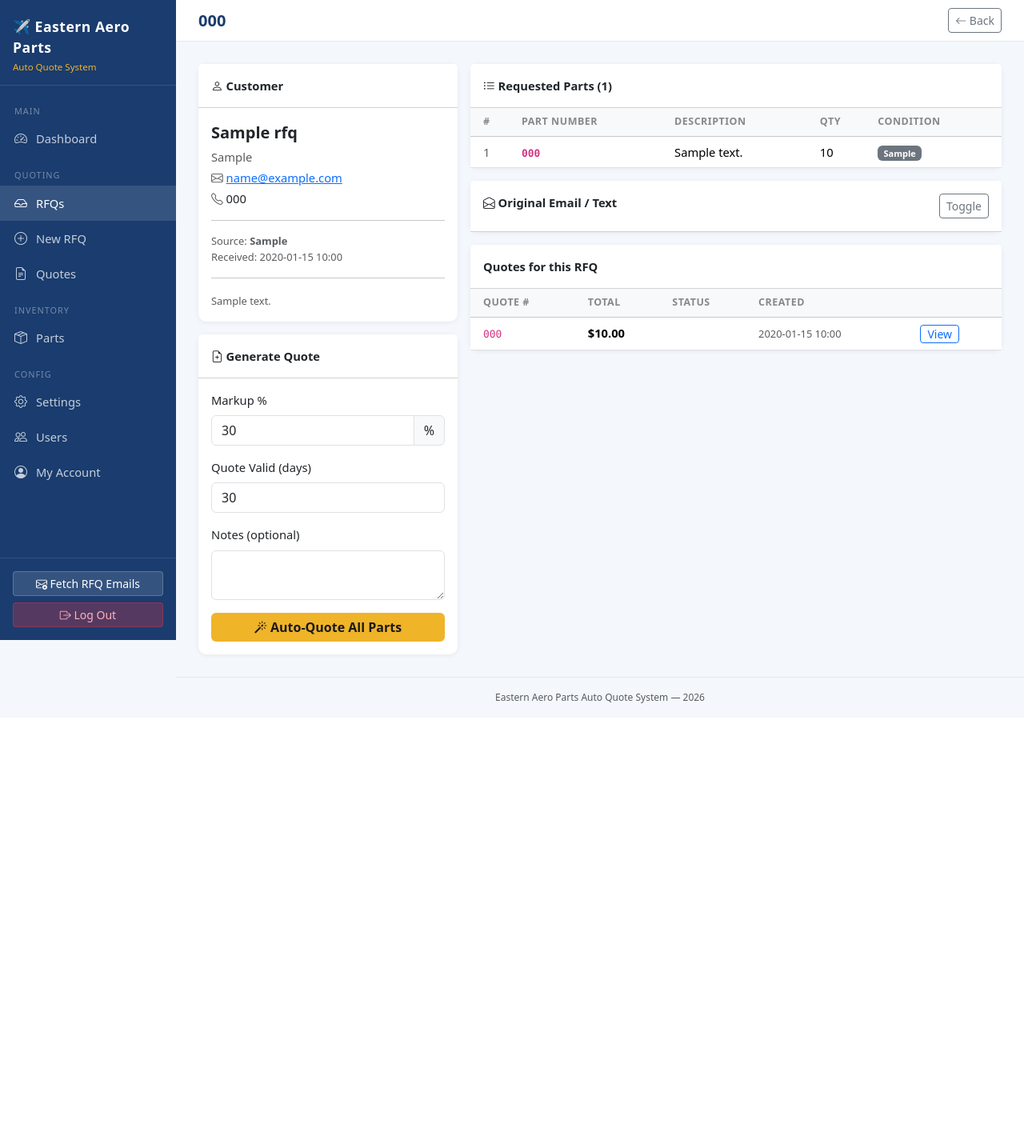
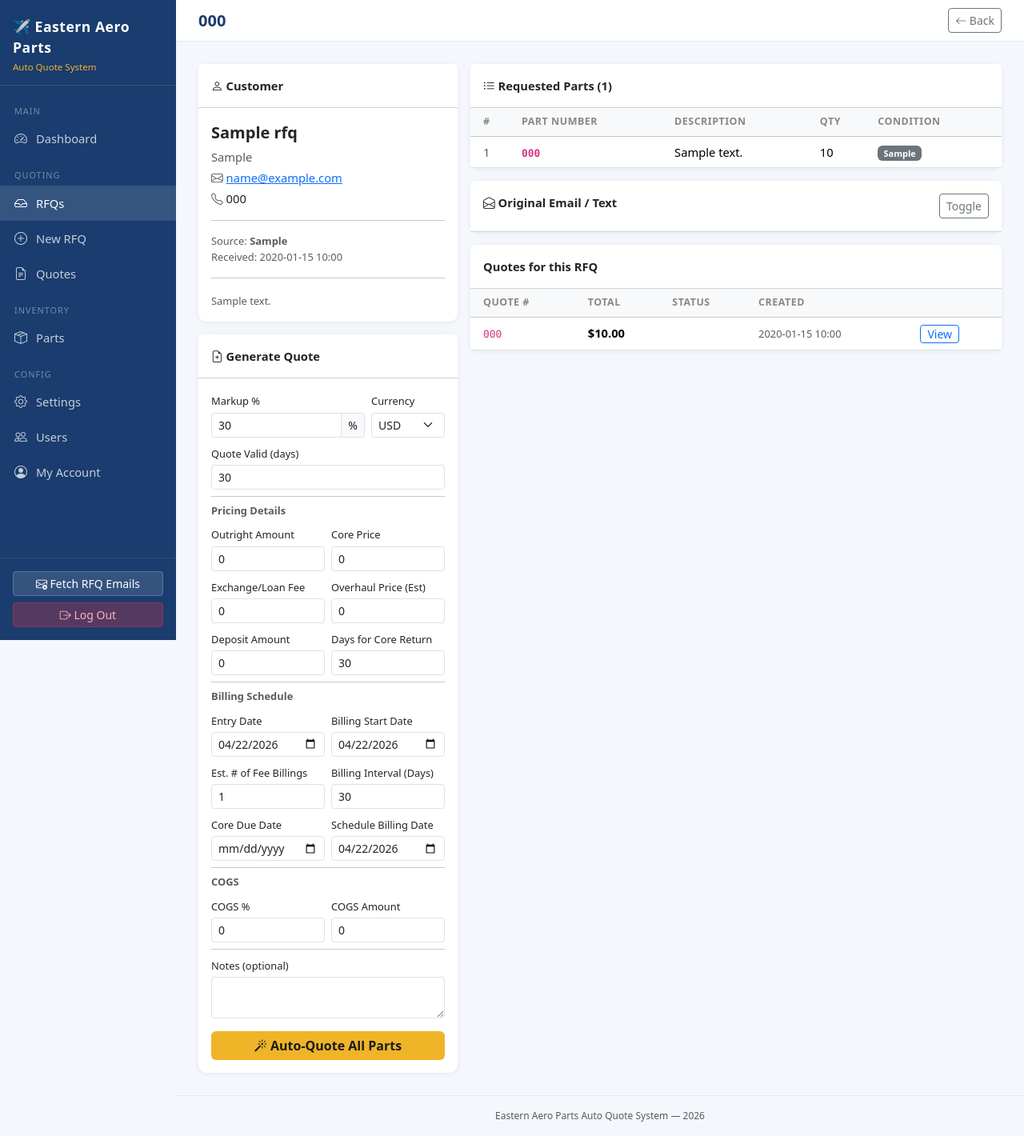
Before and after one commit to easternaeroparts-cyber/auto-quote, a Flask app: page /rfqs/1 in a window 1280 px wide. Shown: the whole page at 80% size. Before the commit the page ends 879 px from the top, so only its background shows below. Run offline with Flask 3, Linux system fonts and the light colour scheme; a user stored in the database is signed in; data comes from the database, SQL or seed files in the repository; tables that the repository leaves empty hold one stand-in row (values such as "Sample post").

Commit message:
Add files via upload

```diff
--- a/app.py
+++ b/app.py
@@ -124,16 +124,32 @@ def init_db():
         );
 
         CREATE TABLE IF NOT EXISTS quotes (
-            id             INTEGER PRIMARY KEY AUTOINCREMENT,
-            quote_number   TEXT UNIQUE,
-            rfq_id         INTEGER,
-            status         TEXT DEFAULT 'draft',
-            markup_percent REAL DEFAULT 30,
-            total_amount   REAL DEFAULT 0,
-            notes          TEXT,
-            valid_days     INTEGER DEFAULT 30,
-            created_at     TIMESTAMP DEFAULT CURRENT_TIMESTAMP,
-            sent_at        TIMESTAMP,
+            id                  INTEGER PRIMARY KEY AUTOINCREMENT,
+            quote_number        TEXT UNIQUE,
+            rfq_id              INTEGER,
+            status              TEXT DEFAULT 'draft',
+            markup_percent      REAL DEFAULT 30,
+            total_amount        REAL DEFAULT 0,
+            notes               TEXT,
+            valid_days          INTEGER DEFAULT 30,
+            currency            TEXT DEFAULT 'USD',
+            exchange_loan_fee   REAL DEFAULT 0,
+            entry_date          TEXT,
+            overhaul_price_est  REAL DEFAULT 0,
+            core_price          REAL DEFAULT 0,
+            outright_amount     REAL DEFAULT 0,
+            days_core_return    INTEGER DEFAULT 30,
+            fee_billings_count  INTEGER DEFAULT 1,
+            billing_start_date  TEXT,
+            billing_interval_days INTEGER DEFAULT 30,
+            deposit_amount      REAL DEFAULT 0,
+            core_due_date       TEXT,
+            schedule_billing_date TEXT,
+            periodic_billing_amt  REAL DEFAULT 0,
+            cogs_percent        REAL DEFAULT 0,
+            cogs_amount         REAL DEFAULT 0,
+            created_at          TIMESTAMP DEFAULT CURRENT_TIMESTAMP,
+            sent_at             TIMESTAMP,
             FOREIGN KEY (rfq_id) REFERENCES rfqs(id)
         );
 
@@ -213,6 +229,22 @@ def init_db():
     migrations = [
         "ALTER TABLE rfqs ADD COLUMN email_message_id TEXT",
         "CREATE TABLE IF NOT EXISTS blocked_senders (email TEXT PRIMARY KEY, reason TEXT, blocked_at TIMESTAMP DEFAULT CURRENT_TIMESTAMP)",
+        "ALTER TABLE quotes ADD COLUMN currency TEXT DEFAULT 'USD'",
+        "ALTER TABLE quotes ADD COLUMN exchange_loan_fee REAL DEFAULT 0",
+        "ALTER TABLE quotes ADD COLUMN entry_date TEXT",
+        "ALTER TABLE quotes ADD COLUMN overhaul_price_est REAL DEFAULT 0",
+        "ALTER TABLE quotes ADD COLUMN core_price REAL DEFAULT 0",
+        "ALTER TABLE quotes ADD COLUMN outright_amount REAL DEFAULT 0",
+        "ALTER TABLE quotes ADD COLUMN days_core_return INTEGER DEFAULT 30",
+        "ALTER TABLE quotes ADD COLUMN fee_billings_count INTEGER DEFAULT 1",
+        "ALTER TABLE quotes ADD COLUMN billing_start_date TEXT",
+        "ALTER TABLE quotes ADD COLUMN billing_interval_days INTEGER DEFAULT 30",
+        "ALTER TABLE quotes ADD COLUMN deposit_amount REAL DEFAULT 0",
+        "ALTER TABLE quotes ADD COLUMN core_due_date TEXT",
+        "ALTER TABLE quotes ADD COLUMN schedule_billing_date TEXT",
+        "ALTER TABLE quotes ADD COLUMN periodic_billing_amt REAL DEFAULT 0",
+        "ALTER TABLE quotes ADD COLUMN cogs_percent REAL DEFAULT 0",
+        "ALTER TABLE quotes ADD COLUMN cogs_amount REAL DEFAULT 0",
     ]
     for sql in migrations:
         try:
@@ -926,11 +958,49 @@ def create_quote(rfq_id):
     markup     = float(request.form.get('markup', settings.get('default_markup', 30)))
     valid_days = int(request.form.get('valid_days', settings.get('quote_valid_days', 30)))
     notes      = request.form.get('notes', '')
+    today      = datetime.now().strftime('%Y-%m-%d')
     quote_no   = gen_quote_number()
 
-    conn.execute(
-        'INSERT INTO quotes (quote_number,rfq_id,status,markup_percent,valid_days,notes) VALUES (?,?,?,?,?,?)',
-        (quote_no, rfq_id, 'draft', markup, valid_days, notes))
+    def fval(key, default=0):
+        try: return float(request.form.get(key, default) or default)
+        except: return default
+    def ival(key, default=0):
+        try: return int(request.form.get(key, default) or default)
+        except: return default
+
+    billing_interval = ival('billing_interval_days', 30)
+    billing_start    = request.form.get('billing_start_date', today)
+    fee_count        = ival('fee_billings_count', 1)
+    exch_fee         = fval('exchange_loan_fee')
+    periodic_amt     = exch_fee  # periodic billing = exchange fee per billing
+    cogs_pct         = fval('cogs_percent')
+    outright         = fval('outright_amount')
+    cogs_amt         = round(outright * cogs_pct / 100, 2) if cogs_pct else fval('cogs_amount')
+
+    conn.execute('''INSERT INTO quotes
+        (quote_number, rfq_id, status, markup_percent, valid_days, notes, currency,
+         exchange_loan_fee, entry_date, overhaul_price_est, core_price, outright_amount,
+         days_core_return, fee_billings_count, billing_start_date, billing_interval_days,
+         deposit_amount, core_due_date, schedule_billing_date, periodic_billing_amt,
+         cogs_percent, cogs_amount)
+        VALUES (?,?,?,?,?,?,?,?,?,?,?,?,?,?,?,?,?,?,?,?,?,?)''',
+        (quote_no, rfq_id, 'draft', markup, valid_days, notes,
+         request.form.get('currency', 'USD'),
+         exch_fee,
+         request.form.get('entry_date', today),
+         fval('overhaul_price_est'),
+         fval('core_price'),
+         outright,
+         ival('days_core_return', 30),
+         fee_count,
+         billing_start,
+         billing_interval,
+         fval('deposit_amount'),
+         request.form.get('core_due_date', ''),
+         request.form.get('schedule_billing_date', billing_start),
+         periodic_amt,
+         cogs_pct,
+         cogs_amt))
     quote_id = conn.execute('SELECT last_insert_rowid()').fetchone()[0]
 
     total = 0
--- a/templates/rfq_detail.html
+++ b/templates/rfq_detail.html
@@ -42,23 +42,130 @@
       <div class="card-header bg-white py-3"><strong><i class="bi bi-file-earmark-plus"></i> Generate Quote</strong></div>
       <div class="card-body">
         <form method="post" action="{{ url_for('create_quote', rfq_id=rfq.id) }}">
-          <div class="mb-3">
-            <label class="form-label">Markup %</label>
-            <div class="input-group">
-              <input name="markup" type="number" step="0.5" min="0" class="form-control"
-                value="{{ settings.get('default_markup', 30) }}">
-              <span class="input-group-text">%</span>
+
+          <!-- Basic -->
+          <div class="row g-2 mb-2">
+            <div class="col-8">
+              <label class="form-label small mb-1">Markup %</label>
+              <div class="input-group input-group-sm">
+                <input name="markup" type="number" step="0.5" min="0" class="form-control"
+                  value="{{ settings.get('default_markup', 30) }}">
+                <span class="input-group-text">%</span>
+              </div>
+            </div>
+            <div class="col-4">
+              <label class="form-label small mb-1">Currency</label>
+              <select name="currency" class="form-select form-select-sm">
+                <option value="USD">USD</option>
+                <option value="EUR">EUR</option>
+                <option value="GBP">GBP</option>
+                <option value="CAD">CAD</option>
+                <option value="AUD">AUD</option>
+              </select>
             </div>
           </div>
-          <div class="mb-3">
-            <label class="form-label">Quote Valid (days)</label>
-            <input name="valid_days" type="number" class="form-control"
+
+          <div class="mb-2">
+            <label class="form-label small mb-1">Quote Valid (days)</label>
+            <input name="valid_days" type="number" class="form-control form-control-sm"
               value="{{ settings.get('quote_valid_days', 30) }}">
           </div>
+
+          <hr class="my-2">
+          <p class="small fw-semibold text-muted mb-2">Pricing Details</p>
+
+          <div class="row g-2 mb-2">
+            <div class="col-6">
+              <label class="form-label small mb-1">Outright Amount</label>
+              <input name="outright_amount" type="number" step="0.01" min="0" class="form-control form-control-sm" value="0">
+            </div>
+            <div class="col-6">
+              <label class="form-label small mb-1">Core Price</label>
+              <input name="core_price" type="number" step="0.01" min="0" class="form-control form-control-sm" value="0">
+            </div>
+          </div>
+
+          <div class="row g-2 mb-2">
+            <div class="col-6">
+              <label class="form-label small mb-1">Exchange/Loan Fee</label>
+              <input name="exchange_loan_fee" type="number" step="0.01" min="0" class="form-control form-control-sm" value="0">
+            </div>
+            <div class="col-6">
+              <label class="form-label small mb-1">Overhaul Price (Est)</label>
+              <input name="overhaul_price_est" type="number" step="0.01" min="0" class="form-control form-control-sm" value="0">
+            </div>
+          </div>
+
+          <div class="row g-2 mb-2">
+            <div class="col-6">
+              <label class="form-label small mb-1">Deposit Amount</label>
+              <input name="deposit_amount" type="number" step="0.01" min="0" class="form-control form-control-sm" value="0">
+            </div>
+            <div class="col-6">
+              <label class="form-label small mb-1">Days for Core Return</label>
+              <input name="days_core_return" type="number" min="0" class="form-control form-control-sm" value="30">
+            </div>
+          </div>
+
+          <hr class="my-2">
+          <p class="small fw-semibold text-muted mb-2">Billing Schedule</p>
+
+          <div class="row g-2 mb-2">
+            <div class="col-6">
+              <label class="form-label small mb-1">Entry Date</label>
+              <input name="entry_date" type="date" class="form-control form-control-sm"
+                value="{{ now.strftime('%Y-%m-%d') if now else '' }}">
+            </div>
+            <div class="col-6">
+              <label class="form-label small mb-1">Billing Start Date</label>
+              <input name="billing_start_date" type="date" class="form-control form-control-sm"
+                value="{{ now.strftime('%Y-%m-%d') if now else '' }}">
+            </div>
+          </div>
+
+          <div class="row g-2 mb-2">
+            <div class="col-6">
+              <label class="form-label small mb-1">Est. # of Fee Billings</label>
+              <input name="fee_billings_count" type="number" min="1" class="form-control form-control-sm" value="1">
+            </div>
+            <div class="col-6">
+              <label class="form-label small mb-1">Billing Interval (Days)</label>
+              <input name="billing_interval_days" type="number" min="1" class="form-control form-control-sm" value="30">
+            </div>
+          </div>
+
+          <div class="row g-2 mb-2">
+            <div class="col-6">
+              <label class="form-label small mb-1">Core Due Date</label>
+              <input name="core_due_date" type="date" class="form-control form-control-sm">
+            </div>
+            <div class="col-6">
+              <label class="form-label small mb-1">Schedule Billing Date</label>
+              <input name="schedule_billing_date" type="date" class="form-control form-control-sm"
+                value="{{ now.strftime('%Y-%m-%d') if now else '' }}">
+            </div>
+          </div>
+
+          <hr class="my-2">
+          <p class="small fw-semibold text-muted mb-2">COGS</p>
+
+          <div class="row g-2 mb-2">
+            <div class="col-6">
+              <label class="form-label small mb-1">COGS %</label>
+              <input name="cogs_percent" type="number" step="0.01" min="0" max="100" class="form-control form-control-sm" value="0">
+            </div>
+            <div class="col-6">
+              <label class="form-label small mb-1">COGS Amount</label>
+              <input name="cogs_amount" type="number" step="0.01" min="0" class="form-control form-control-sm" value="0">
+            </div>
+          </div>
+
+          <hr class="my-2">
           <div class="mb-3">
-            <label class="form-label">Notes (optional)</label>
-            <textarea name="notes" class="form-control" rows="2"></textarea>
+            <label class="form-label small mb-1">Notes (optional)</label>
+            <textarea name="notes" class="form-control form-control-sm" rows="2"></textarea>
           </div>
+
           <button type="submit" class="btn btn-gold w-100 fw-semibold">
             <i class="bi bi-magic"></i> Auto-Quote All Parts
           </button>
```
